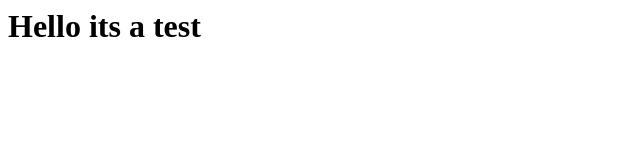
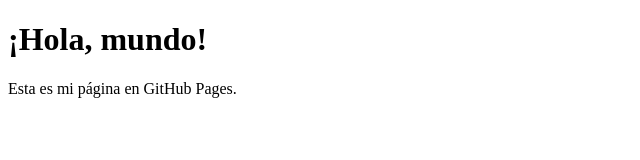
Before and after one commit to DILANESAU/ArtePueblaPage, a plain HTML site: page index.html in a window 1280 px wide. Shown: the whole page, without its empty margins (0-640 px from the left). Drawn offline with Linux system fonts and the light colour scheme.

Commit message:
Update index.html

```diff
--- a/index.html
+++ b/index.html
@@ -1 +1,12 @@
-<h1>Hello its a test</h1>
+<!DOCTYPE html>
+<html lang="en">
+<head>
+    <meta charset="UTF-8">
+    <meta name="viewport" content="width=device-width, initial-scale=1.0">
+    <title>Mi página en GitHub</title>
+</head>
+<body>
+    <h1>¡Hola, mundo!</h1>
+    <p>Esta es mi página en GitHub Pages.</p>
+</body>
+</html>
```
